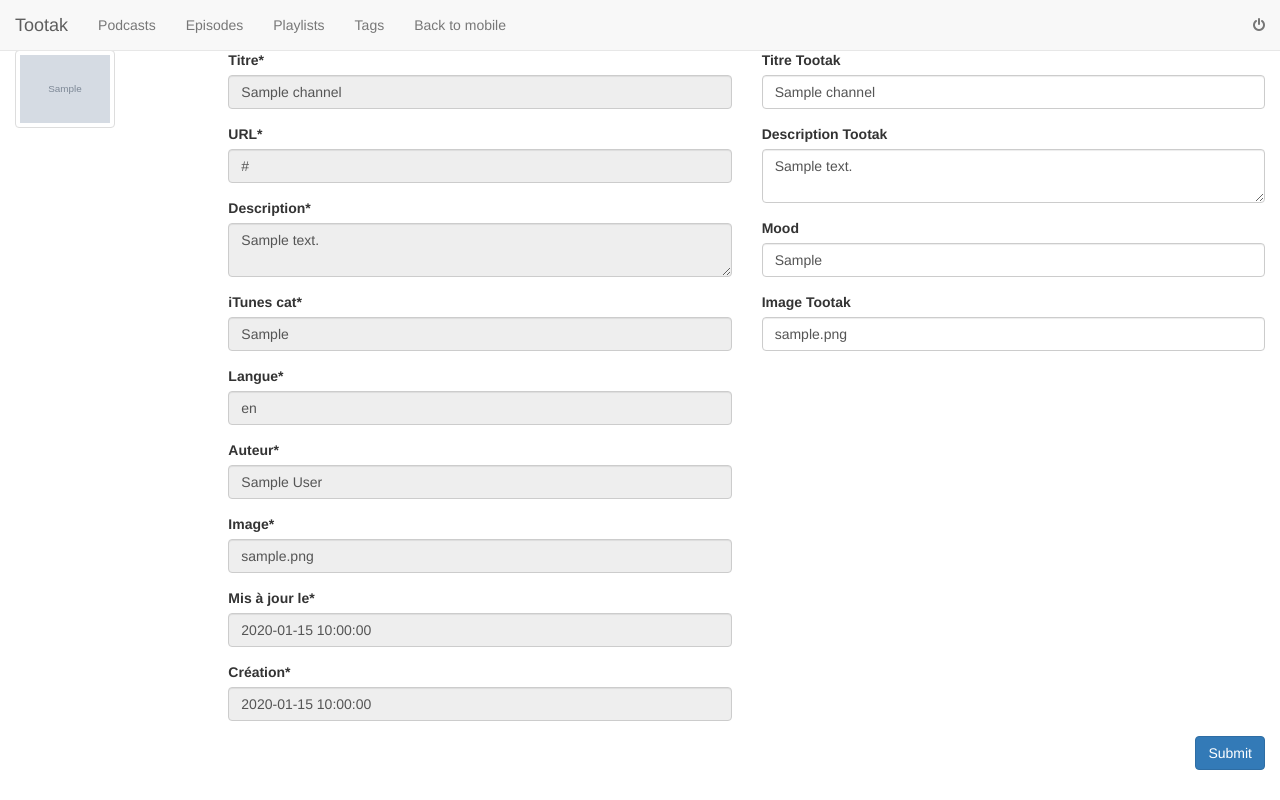
After one commit to jypllx/stars, a Flask app: page /bo/channels/edit/1 in a window 1280 px wide. The commit adds this page. Run offline with Flask 2, Linux system fonts and the light colour scheme; tables that the repository leaves empty hold one stand-in row (values such as "Sample post"); grey boxes marked "Sample" are stand-in pictures; parts of the project's set-up code (start-up, migrations or seed data) failed here and were passed over; some libraries are stand-ins or nearby versions.

Commit message:
added wtforms; models refactor

```diff
--- a/web/app.py
+++ b/web/app.py
@@ -18,6 +18,7 @@ import sys
 import json
 
 from models import *
+from forms  import *
 
 user_datastore = SQLAlchemyUserDatastore(db, User, Role)
 security = Security(app, user_datastore)
@@ -43,7 +44,8 @@ def home_bo():
 def channels_index():
     search_title=''
     search_desc=''
-    search_genre=''
+    search_iCat=''
+    search_mood=''
     q = Channel.query
     if request.method == 'POST':
         # TODO : replace by WTForms
@@ -55,9 +57,12 @@ def channels_index():
             search_desc = request.form['search_desc']
             for elt in search_desc.split(' '):
                 q = q.filter(Channel.description_.ilike('%'+elt+"%"))
-        if request.form['search_genre']:
-            search_genre=request.form['search_genre']
-            q=q.filter_by(itunes_category_=search_genre)
+        if request.form['search_iCat']:
+            search_iCat=request.form['search_iCat']
+            q=q.filter_by(itunes_category_=search_iCat)
+        if request.form['search_mood']:
+            search_mood=request.form['search_mood']
+            q=q.filter_by(mood=search_mood)
 
     channels = q.all()
     results = db.engine.execute("Select DISTINCT itunes_category_ FROM channels ORDER BY itunes_category_")
@@ -65,10 +70,15 @@ def channels_index():
     for result in results:
         iTunes_categories.append(result[0])
 
+    results = db.engine.execute("Select DISTINCT mood FROM channels ORDER BY mood")
+    moods=[]
+    for result in results:
+        moods.append(result[0])
+
     return render_template('bo/channels/index.html',
         channels=channels,
-        iTunes_categories=iTunes_categories,
-        search_title=search_title, search_desc=search_desc, search_genre=search_genre)
+        iTunes_categories=iTunes_categories, moods= moods,
+        search_title=search_title, search_desc=search_desc, search_iCat=search_iCat, search_mood=search_mood)
 
 
 @app.route('/bo/channels/<int:id>')
@@ -78,9 +88,20 @@ def channels_get(id):
     items=Item.query.filter_by(channel_id=id).limit(25).all()
     return render_template('bo/channels/view.html', channel=channel, items=items)
 
-@app.route('/bo/channels/edit/<int:id>', methods=['POST'])
+@app.route('/bo/channels/edit/<int:id>', methods=['POST', 'GET'])
 def channels_edit(id):
-    pass
+    form = ChannelForm(request.form)
+    channel=db.session.query(Channel).get(id)
+    if request.method == 'POST' and form.validate():
+        channel.title=form.title.data
+        channel.description=form.description.data
+        channel.mood=form.mood.data
+        channel.image=form.image.data
+        db.session.commit()
+        return redirect(url_for('channels_get', id=id))
+
+    form.populate(channel)
+    return render_template('bo/channels/edit.html', form=form)
 
 
 @app.route('/bo/playlists/', methods=['POST', 'GET'])
--- /dev/null
+++ b/web/forms.py
@@ -0,0 +1,36 @@
+from wtforms import Form, StringField, TextAreaField
+
+class ChannelForm(Form):
+    id              = StringField('Id*')
+
+    title_          = StringField('Titre*')
+    link_           = StringField('URL*')
+    description_    = TextAreaField('Description*')
+    itunes_category_= StringField('iTunes cat*')
+    language_       = StringField('Langue*')
+    author_         = StringField('Auteur*')
+    image_          = StringField('Image*')
+    last_build_date_= StringField('Mis à jour le*')
+    created         = StringField('Création*')
+
+    title           = StringField('Titre Tootak')
+    description     = TextAreaField('Description Tootak')
+    mood            = StringField('Mood')
+    image           = StringField('Image Tootak')
+
+
+    def populate(self, channel):
+        self.title_.process_data(channel.title_)
+        self.link_.process_data(channel.link_)
+        self.description_.process_data(channel.description_)
+        self.itunes_category_.process_data(channel.itunes_category_)
+        self.language_.process_data(channel.language_)
+        self.author_.process_data(channel.author_)
+        self.image_.process_data(channel.image_)
+        self.last_build_date_.process_data(channel.last_build_date_)
+        self.created.process_data(channel.created)
+
+        self.title.process_data(channel.title)
+        self.description.process_data(channel.description)
+        self.mood.process_data(channel.mood)
+        self.image.process_data(channel.image)
--- a/web/requirements.txt
+++ b/web/requirements.txt
@@ -3,6 +3,7 @@ Flask==0.10.1
 Flask-SQLAlchemy==2.0
 Flask-security==1.7.5
 Flask-Migrate==1.8.0
+Flask-WTF==0.13.1
 Jinja2==2.7.3
 MarkupSafe==0.23
 SQLAlchemy==0.9.9
--- /dev/null
+++ b/web/templates/bo/channels/edit.html
@@ -0,0 +1,75 @@
+{% extends "bo/_base.html" %}
+
+{% block content %}
+
+<div>
+    <form method="POST">
+        <div class="row">
+            <div class="col-xs-2">
+                <p>
+                    <img src="{{form.image_.data}}" class="img-thumbnail" height="100" width="100">
+                </p>
+            </div>
+            <div class="col-xs-5">
+                <div class="form-group">
+                    {{ form.title_.label }}
+                    {{ form.title_(readonly=true, class_="form-control") }}
+                </div>
+                <div class="form-group">
+                    {{ form.link_.label }}
+                    {{ form.link_(readonly=true, class_="form-control") }}
+                </div>
+                <div class="form-group">
+                    {{ form.description_.label }}
+                    {{ form.description_(readonly=true, class_="form-control") }}
+                </div>
+                <div class="form-group">
+                    {{ form.itunes_category_.label }}
+                    {{ form.itunes_category_(readonly=true, class_="form-control") }}
+                </div>
+                <div class="form-group">
+                    {{ form.language_.label }}
+                    {{ form.language_(readonly=true, class_="form-control") }}
+                </div>
+                <div class="form-group">
+                    {{ form.author_.label }}
+                    {{ form.author_(readonly=true, class_="form-control") }}
+                </div>
+                <div class="form-group">
+                    {{ form.image_.label }}
+                    {{ form.image_(readonly=true, class_="form-control") }}
+                </div>
+                <div class="form-group">
+                    {{ form.last_build_date_.label }}
+                    {{ form.last_build_date_(readonly=true, class_="form-control") }}
+                </div>
+                <div class="form-group">
+                    {{ form.created.label }}
+                    {{ form.created(readonly=true, class_="form-control") }}
+                </div>
+            </div>
+            <div class="col-xs-5">
+                <div class="form-group">
+                    {{ form.title.label }}
+                    {{ form.title(class_="form-control") }}
+                </div>
+                <div class="form-group">
+                    {{ form.description.label }}
+                    {{ form.description(class_="form-control") }}
+                </div>
+                <div class="form-group">
+                    {{ form.mood.label }}
+                    {{ form.mood(class_="form-control") }}
+                </div>
+                <div class="form-group">
+                    {{ form.image.label }}
+                    {{ form.image(class_="form-control") }}
+                </div>
+
+            </div>
+        </div>
+        <p class="text-right"><input type="submit" value="Submit" class="btn btn-primary"></p>
+    </form>
+</div>
+
+{% endblock %}
```
Also changed, not shown: web/templates/bo/channels/index.html (+13 -4 lines), web/templates/bo/channels/view.html (+20 -12 lines).
